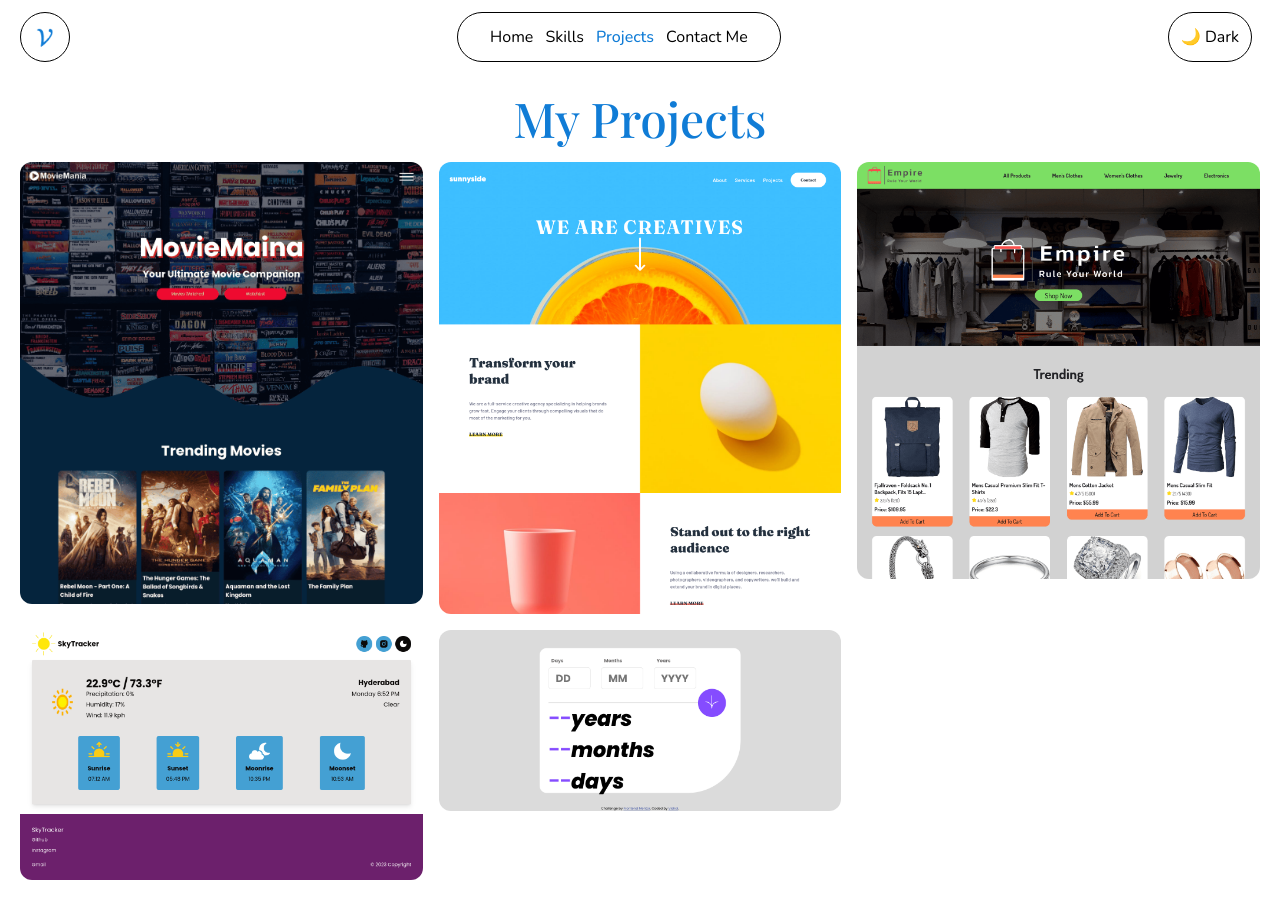
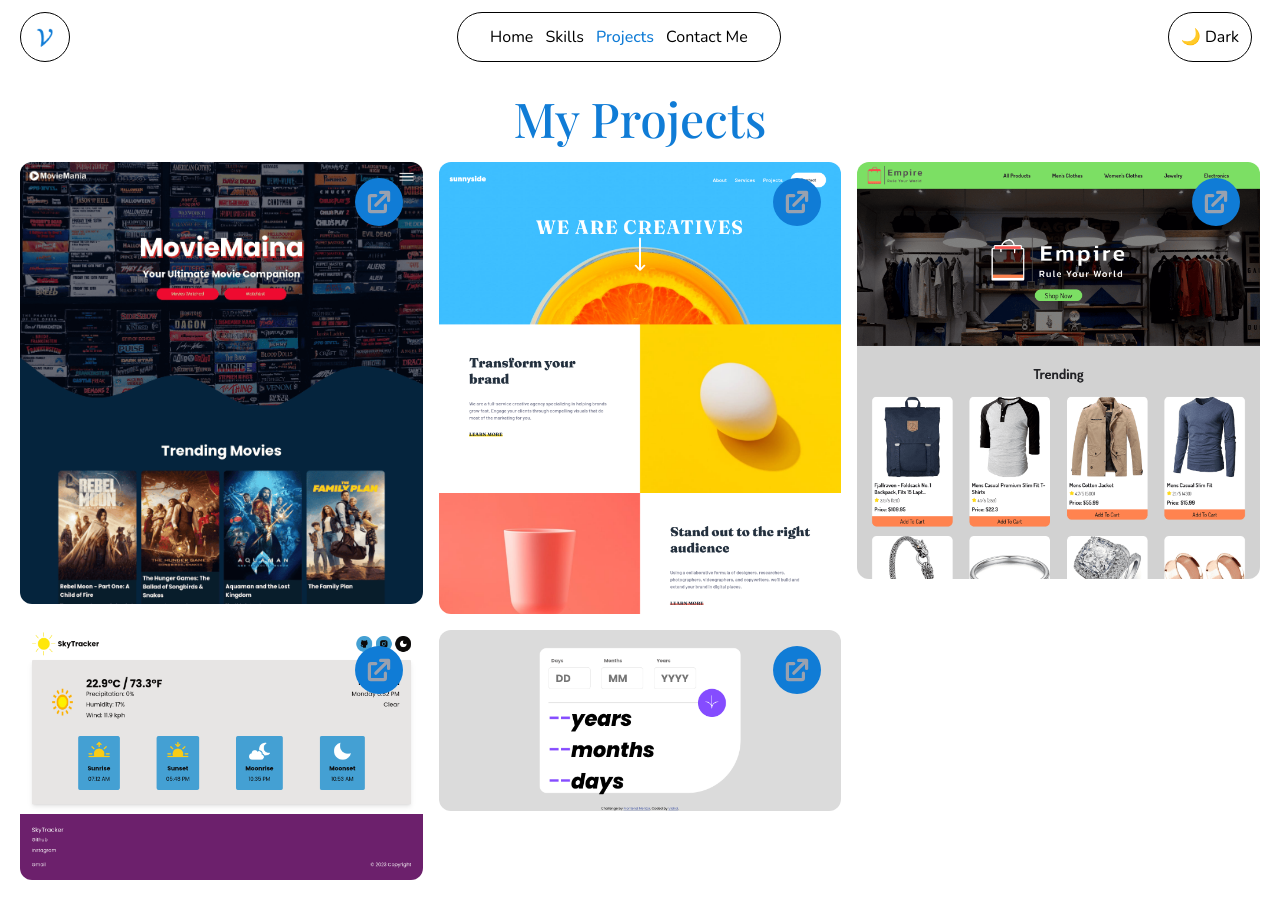
Before and after one commit to vishaldewani206/portfolio, a React (Vite) app: page /projects in a window 1280 px wide. Built offline with nearby package versions, Linux system fonts and the light colour scheme; a web font is replaced by a local one.

Commit message:
links added in projects

```diff
--- a/src/components/Project.jsx
+++ b/src/components/Project.jsx
@@ -1,14 +1,18 @@
 import React from 'react'
+import { HiExternalLink } from "react-icons/hi";
 
-const Project = ({title,description, image}) => {
+const Project = ({title,description, image, link}) => {
   return (
-    <div className=' rounded-xl overflow-hidden text-white group transition-all relative'>
+    <a href={link} target='_blank' className='flex flex-col rounded-xl overflow-hidden text-white group transition-all relative'>
         <img src={image} alt="image"  className='w-full  object-cover'/>
-        <div className='absolute -bottom-60 group-hover:bottom-0 opacity-0 group-hover:opacity-100 transition-all bg-sky-800 p-2 rounded-t-2xl w-full'>
+        <div className='absolute z-10 -bottom-60 group-hover:bottom-0 opacity-0 group-hover:opacity-100 transition-all bg-sky-800 p-2 rounded-t-2xl w-full'>
             <h2 className='text-3xl font-medium font-heading'>{title}</h2>
         <p className='p-3 text-left'>{description}</p>
         </div>
-    </div>
+        <div className='absolute  bottom-0 opacity-0 group-hover:opacity-100 transition-all bg-gray-800/40 p-2  w-full h-full' />
+        <HiExternalLink className='absolute right-5 top-4 text-5xl group-hover:scale-110 group-hover:text-white transition-transform md:text-gray-400 bg-primary p-2 rounded-full' />
+
+    </a>
   )
 }
 
```
